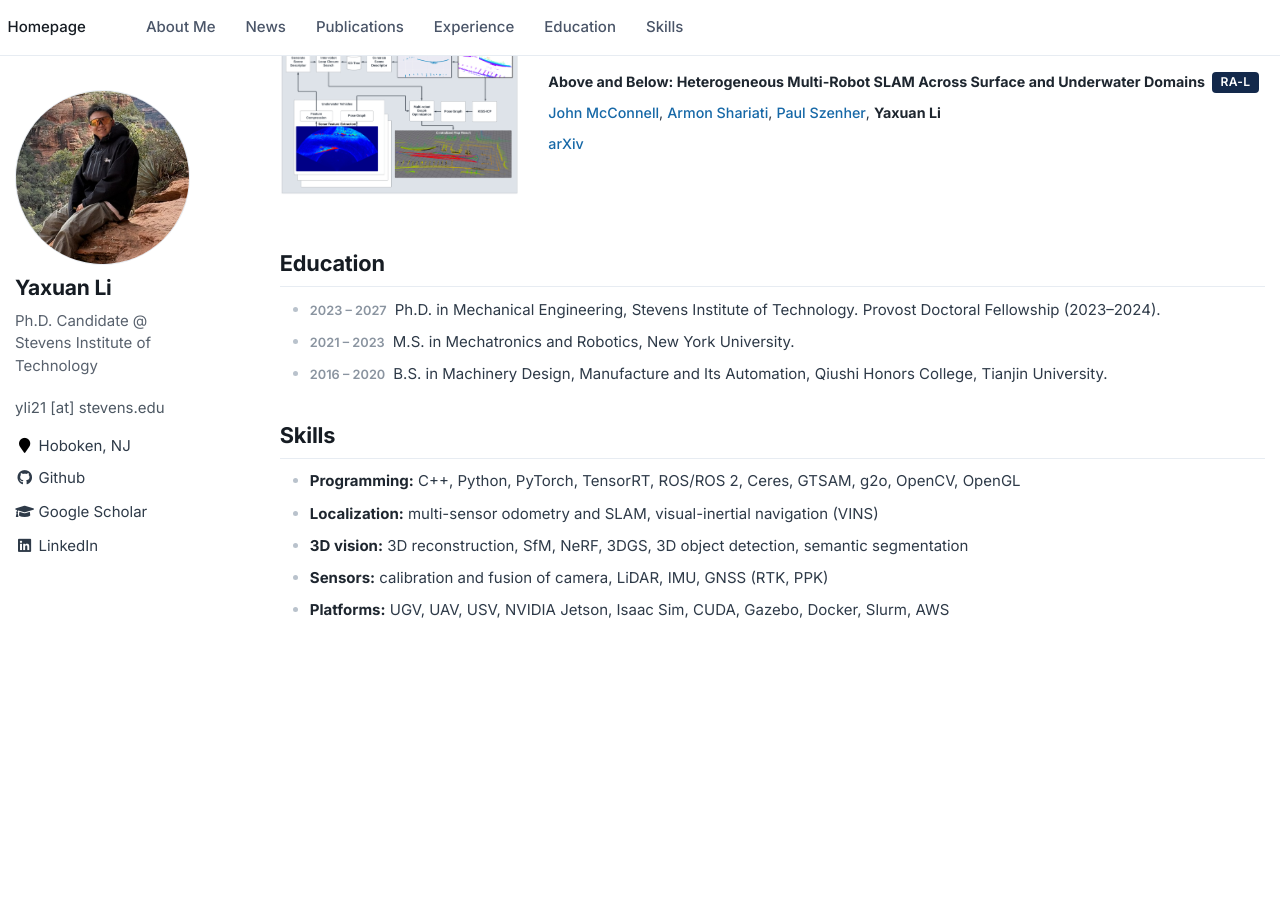
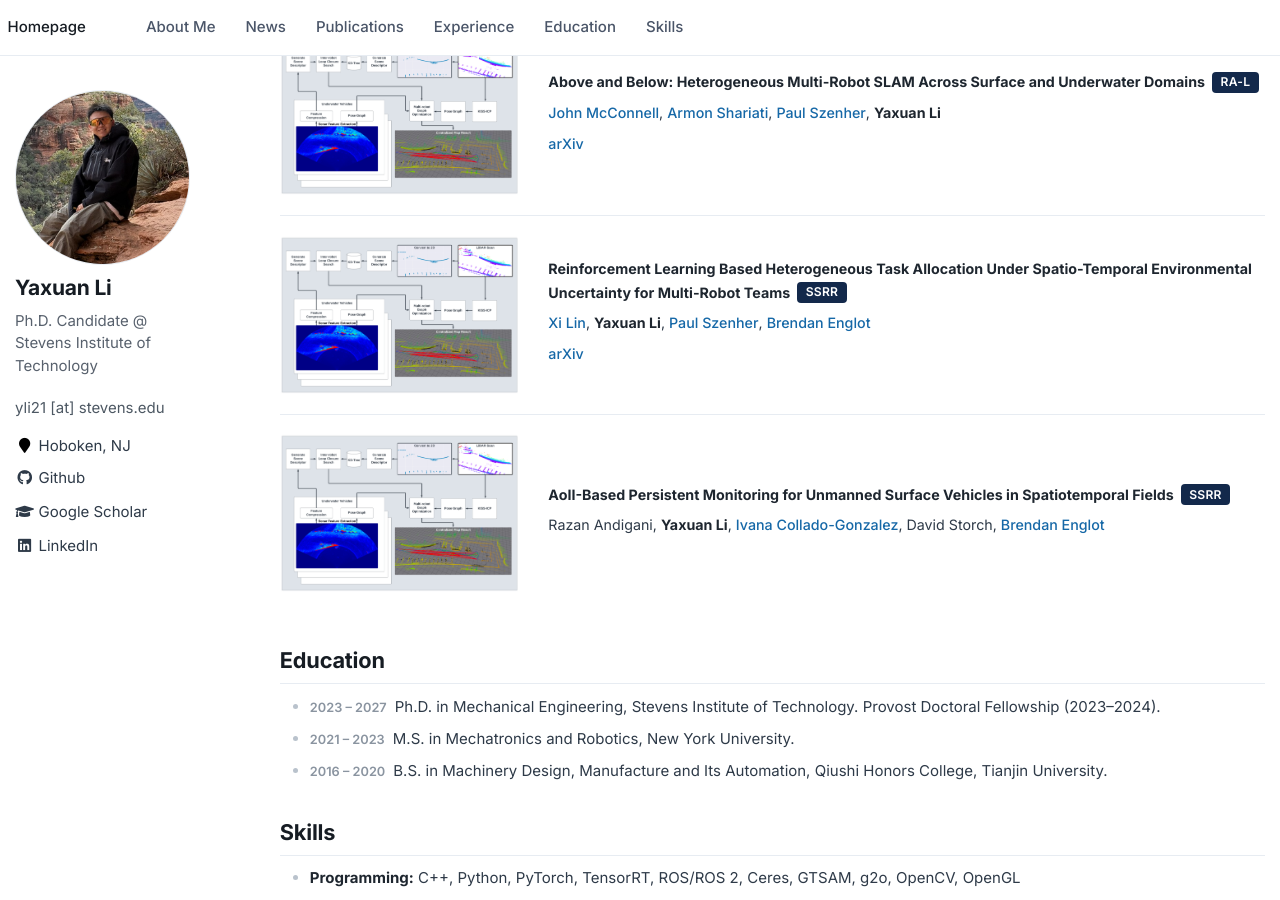
Before and after one commit to yaxlee/yaxlee.github.io, a Jekyll site: the page built from _pages/about.md, in a window 1280 px wide and 900 px high, scrolled down 1039 px. Built offline with Jekyll 4.4.1, drawn with Linux system fonts in a browser that asks for light colours; before the commit the page ends 1677 px from its top, so only the background shows below that.

Commit message:
Update about.md

```diff
--- a/_pages/about.md
+++ b/_pages/about.md
@@ -36,7 +36,7 @@ I'm interested in robot localization and perception algorithms. Currently, I'm w
 </div>
 
 
-<div class='paper-box'><div class='paper-box-image'><div><img src='papers/sgm-slam.png' alt="Above and Below system flow" width="100%"></div></div>
+<div class='paper-box'><div class='paper-box-image'><div><img src='papers/sgm-slam.png' alt="SGM-SLAM" width="100%"></div></div>
 <div class='paper-box-text' markdown="1">
 
 **SGM-SLAM: Scene Graph Matching for Data-Efficient Distributed SLAM** <span class="pub-venue">SSRR</span>
@@ -58,6 +58,28 @@ I'm interested in robot localization and perception algorithms. Currently, I'm w
 </div>
 </div>
 
+<div class='paper-box'><div class='paper-box-image'><div><img src='papers/above.png' alt="RL" width="100%"></div></div>
+<div class='paper-box-text' markdown="1">
+
+**Reinforcement Learning Based Heterogeneous Task Allocation Under Spatio-Temporal Environmental Uncertainty for Multi-Robot Teams** <span class="pub-venue">SSRR</span>
+
+[Xi Lin](https://scholar.google.com/citations?user=AI4vw64AAAAJ&hl=en), **Yaxuan Li**, [Paul Szenher](https://scholar.google.com/citations?user=DNnPbLgAAAAJ&hl=en), [Brendan Englot](https://scholar.google.com/citations?user=Nd6tX_kAAAAJ&hl=en)
+
+[arXiv]([https://arxiv.org/abs/2605.09811](https://arxiv.org/pdf/2610.15237))
+</div>
+</div>
+
+<div class='paper-box'><div class='paper-box-image'><div><img src='papers/above.png' alt="AOII" width="100%"></div></div>
+<div class='paper-box-text' markdown="1">
+
+**AoII-Based Persistent Monitoring for Unmanned Surface Vehicles in Spatiotemporal Fields** <span class="pub-venue">SSRR</span>
+
+Razan Andigani, **Yaxuan Li**, [Ivana Collado-Gonzalez](https://scholar.google.com/citations?user=5VZAzoUAAAAJ&hl=en), David Storch, [Brendan Englot](https://scholar.google.com/citations?user=Nd6tX_kAAAAJ&hl=en)
+
+</div>
+</div>
+
+
 
 # Education
 - *2023 – 2027* Ph.D. in Mechanical Engineering, Stevens Institute of Technology. Provost Doctoral Fellowship (2023–2024).
```
